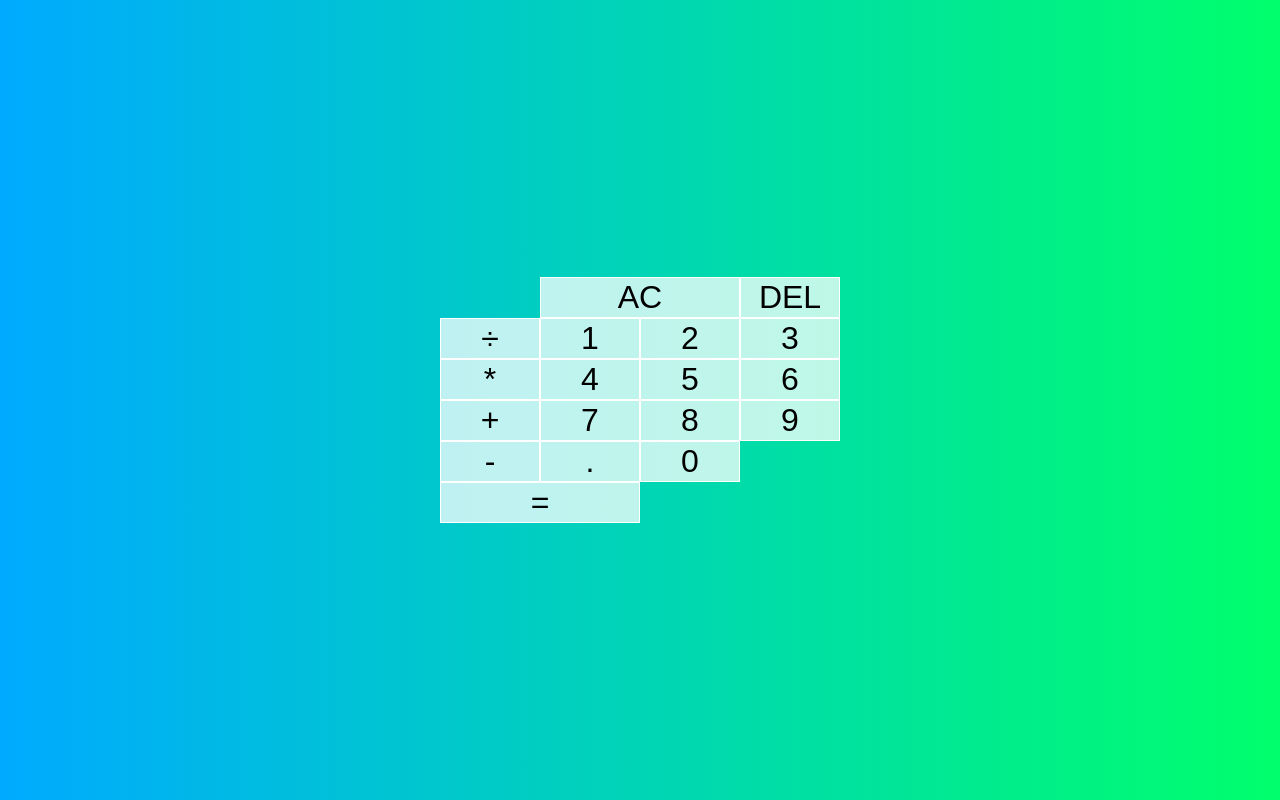
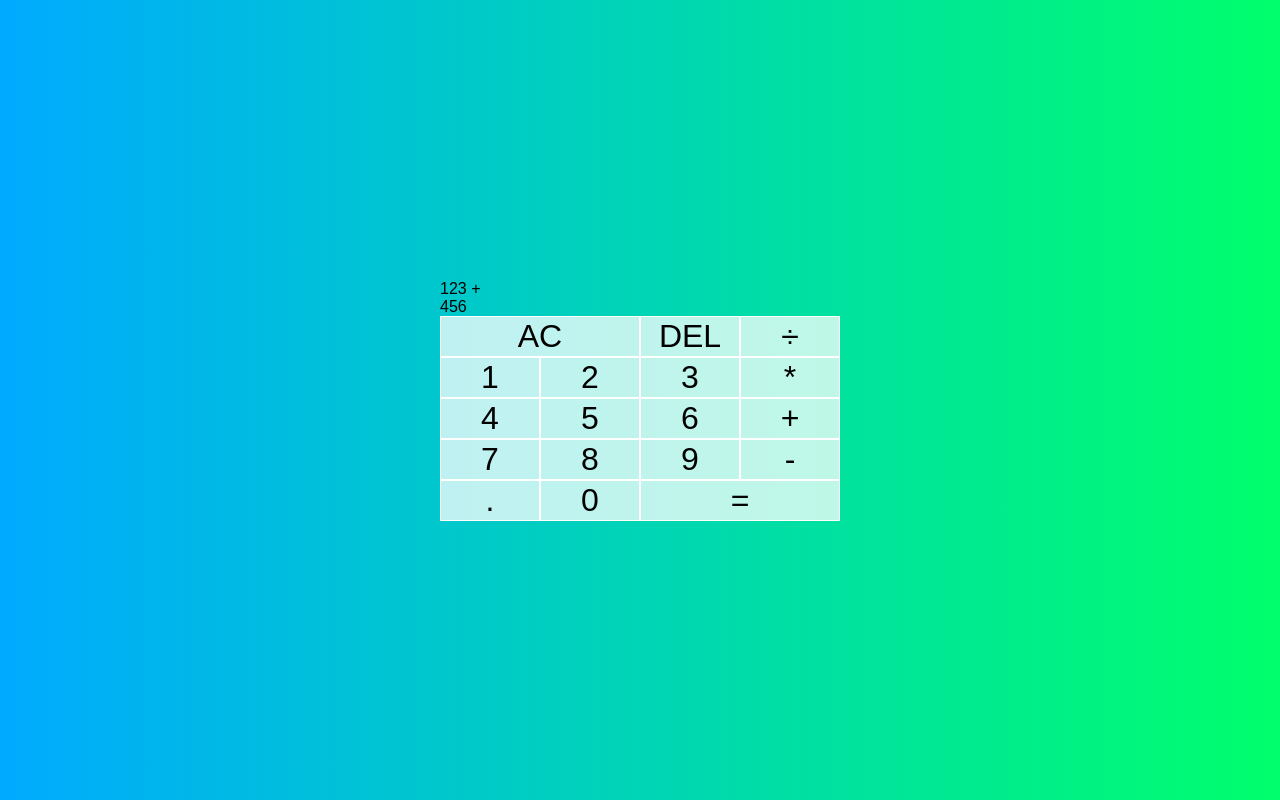
Before and after one commit to PeterDevelops/JavascriptCalcuatorTutorial, a plain HTML site: page index.html in a window 1280 px wide. Drawn offline with Linux system fonts and the light colour scheme.

Commit message:
Added grid column to css

```diff
--- a/index.html
+++ b/index.html
@@ -11,8 +11,8 @@
 <body>
   <div class="calculator-grid">
     <div class="output">
-      <div class="previous-opperand"></div>
-      <div class="current-opperand"></div>
+      <div class="previous-opperand">123 +</div>
+      <div class="current-opperand">456</div>
     </div>
     <button class="span-two">AC</button>
     <button>DEL</button>
--- a/style.css
+++ b/style.css
@@ -29,3 +29,6 @@ body {
 .span-two {
   grid-column: span 2;
 }
+.output {
+  grid-column: 1 / -1;
+}
```
